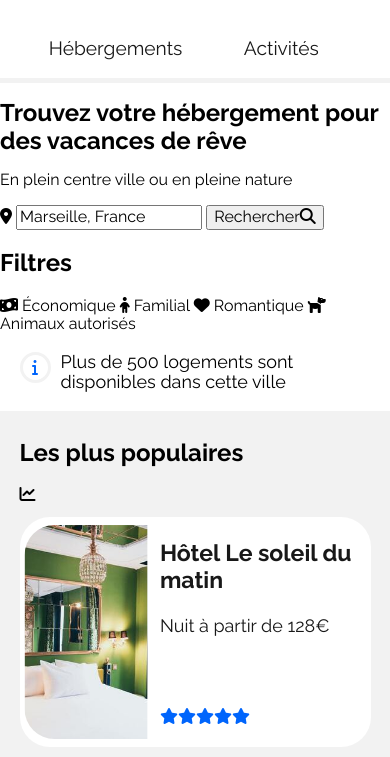
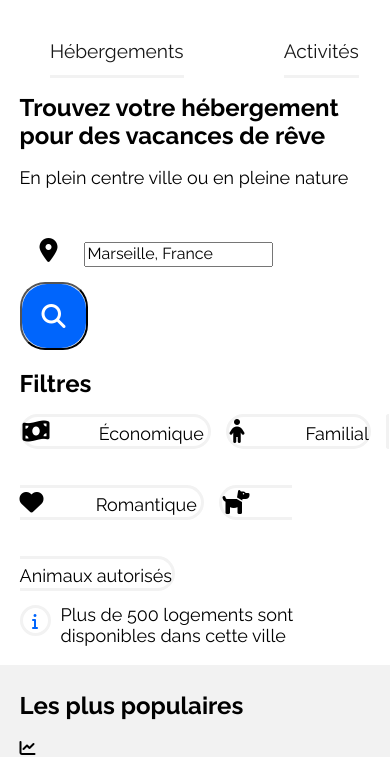
Before and after one commit to Dalifo/Booki, a plain HTML site: page index.html in a window 390 px wide. Shown: the part 118-875 px from the top of the page. Drawn offline with Linux system fonts and the light colour scheme.

Commit message:
Update mobile.css

```diff
--- a/css/mobile.css
+++ b/css/mobile.css
@@ -38,25 +38,26 @@ nav ul
 
 nav li
 {
-    padding-bottom: 5%;
-    padding-right: 0;
-    padding-left: 0;
-    border-bottom: 5px solid #F2F2F2;
-    border-top: none;
     margin: 0;
     width: 50%;
 }
 
 nav a
 {
+    padding-right: 0;
+    padding-left: 0;
     font-size: 120%;
-    padding-left: 25%;
+    margin: 0;
+    border-bottom: 3px solid #F2F2F2;
+    padding-bottom: 10%;
+    width: 100%;
+    text-align: center;
 }
 
-nav li:hover
+nav a:active
 {
+    border-top: solid transparent;
     border-bottom: solid #0065FC;
-    border-top: none;
 }
 
 
@@ -64,19 +65,19 @@ nav li:hover
  /* Recherche */
 /*************/
 
-#search
+.search
 {
     padding-left: 5%;
     padding-right: 5%;
 }
 
-#search p
+.search p
 {
     font-size: large;
     margin-bottom: 30px;
 }
 
-#search form
+.search form
 {
     width: 90%;
     margin-bottom: 20px;
@@ -84,12 +85,12 @@ nav li:hover
     border-bottom-left-radius: 25px;
 }
 
-#search button span
+.search button span
 {
     display: none;
 }
 
-#search button .fa-search
+.search button .fa-search
 {
     display: block;
     color: white;
@@ -98,7 +99,7 @@ nav li:hover
     border-radius: 25px;
 }
 
-#search i
+.search i
 {
     font-size: x-large;
     padding: 20px;
@@ -106,12 +107,12 @@ nav li:hover
     border-bottom-left-radius: 20px;
 }
 
-#search label i
+.search label i
 {
     width: 20px;
 }
 
-#search button
+.search button
 {
     padding: 0;
     left: 75%;
@@ -120,7 +121,7 @@ nav li:hover
 
 }
 
-#search input
+.search input
 {
     font-size: 100%;
     width: 60%;
@@ -130,7 +131,7 @@ nav li:hover
  /* Filtres */
 /***********/
 
-#filter
+.filter
 {
     flex-direction: column;
     align-items: flex-start;
@@ -139,7 +140,7 @@ nav li:hover
     padding-right: 5%;
 }
 
-#filter .filter-box
+.filter .filter-box
 {
     margin-left: 0px;
     margin-bottom: 15px;
@@ -148,24 +149,24 @@ nav li:hover
     border-radius: 60px;
 }
 
-#filter .filter-box .text
+.filter .filter-box .text
 {
     font-size: large;
 }
 
-#filter .filter-box i
+.filter .filter-box i
 {
     height: 70px;
     width: 70px;
     font-size: x-large;
 }
 
-#filter h2
+.filter h2
 {
     font-size: x-large;
 }
 
-#filter .row
+.filter .row
 {
     flex-wrap: wrap;
 }
@@ -248,7 +249,7 @@ aside .card-note
     font-size: x-large;
 }
 
-#lodging article #cards
+#lodging article .cards
 {
     flex-direction: column;
     flex-wrap: nowrap;
@@ -313,37 +314,37 @@ p a
     flex-wrap: nowrap;
 }
 
-#activities2
+#more-activities
 {
     flex-direction: column;
 }
 
 
-#activities .XL
+#activities .card-extra-large
 {
     width: 100%;
     height: 290px;
     margin-bottom: 50px;
 }
 
-#activities .XL .card-image
+#activities .card-extra-large .card-image
 {
     height: 80%;
 }
 
-#activities .L, #activities .M, #activities .S, #activities .XS
+#activities .card-large, #activities .card-medium, #activities .card-small, #activities .card-extra-small
 {
     width: 100%;
     height: 290px;
     margin-bottom: 30px;
 }
 
-#activities .L .card-image, #activities .M .card-image, #activities .S .card-image, #activities .XS .card-image
+#activities .card-large .card-image, #activities .card-medium .card-image, #activities .card-small .card-image, #activities .card-extra-small .card-image
 {
     height: 80%;
 }
 
-#activities .double
+#activities .two-cards
 {
     width: 100%;
     align-content: space-around;
```
